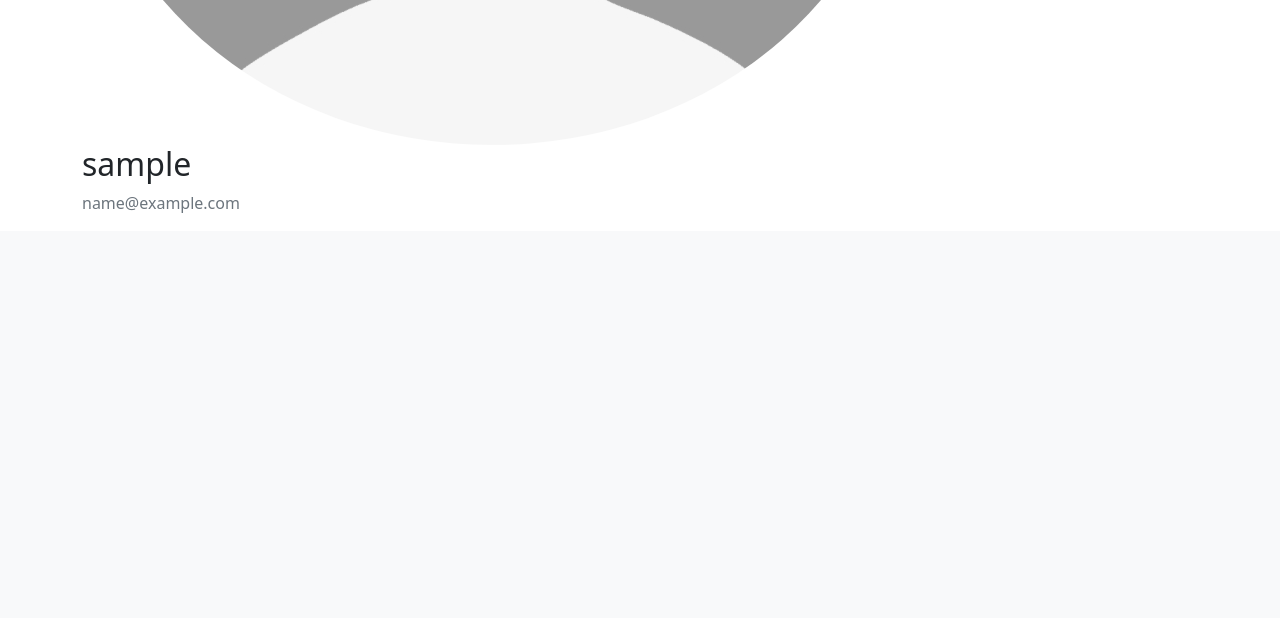
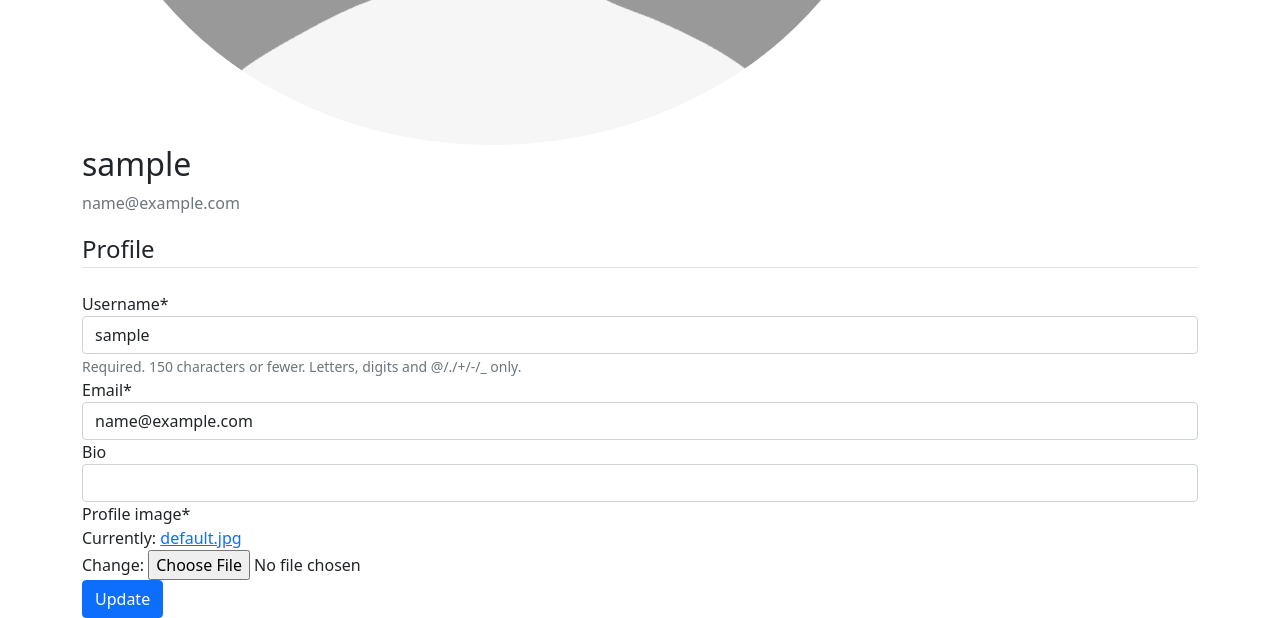
Before and after one commit to gisli91/verklegt2, a Django app: page /user/profile in a window 1280 px wide. Shown: the part 630-1248 px from the top of the page. Before the commit the page ends 843 px from the top, so only its background shows below. Run offline with Django 4.2, Linux system fonts and the light colour scheme; the visitor is signed in with stand-in values (Sample User, id 1); some libraries are stand-ins or nearby versions.

Commit message:
did save overwrite for profile model to resize large pics

```diff
--- a/templates/user/profile.html
+++ b/templates/user/profile.html
@@ -7,8 +7,19 @@
             <div class="media-body">
                 <h2 class="account-heading">{{ user.username }}</h2>
                 <p class="text-secondary">{{ user.email }}</p>
-                <p class="vTextField">{{ user.bio }}</p>
+                <p class="vTextField">{{ user.profile.bio }}</p>
             </div>
         </div>
+        <form class="content-section "method="post" enctype="multipart/form-data">
+            {% csrf_token %}
+            <fieldset class="from-group">
+                <legend class="border-bottom mb-4">Profile</legend>
+                {{ u_form|crispy }}
+                {{ p_form|crispy }}
+            </fieldset>
+            <div class="form-group">
+                <button class="btn btn-primary" type="submit">Update</button>
+            </div>
+        </form>
     </div>
 {% endblock %}
--- a/user/forms/user_forms.py
+++ b/user/forms/user_forms.py
@@ -19,4 +19,4 @@ class UserUpdateForm(forms.ModelForm):
 class ProfileUpdateForm(forms.ModelForm):
     class Meta:
         model = Profile
-        fields = ["profile_image"]
+        fields = ["bio", "profile_image"]
--- a/user/models.py
+++ b/user/models.py
@@ -1,6 +1,7 @@
 from django.contrib.auth.models import User
 from django.db import models
 from item.models import Item
+from PIL import Image
 # Create your models here.
 
 
@@ -13,3 +14,12 @@ class Profile(models.Model):
 
     def __str__(self):
         return f"{self.user.username} Profile"
+
+    def save(self):
+        super().save()
+
+        img = Image.open(self.profile_image.path)
+        if img.height > 300 or img.width > 300:
+            output_size = (300, 300)
+            img.thumbnail(output_size)
+            img.save(self.profile_image.path)
--- a/user/views.py
+++ b/user/views.py
@@ -28,12 +28,13 @@ def profile(request):
             user_update_from.save()
             profile_update_form.save()
             messages.success(request, f"Your profile has been updated")
+            return redirect("profile")
     else:
         user_update_from = UserUpdateForm(instance=request.user)
         profile_update_form = ProfileUpdateForm(instance=request.user.profile)
 
     context = {
-        "u-form": user_update_from,
+        "u_form": user_update_from,
         "p_form": profile_update_form
     }
 
```
Also changed, not shown: media/profile_images/default.jpg (added), media/profile_images/download_3CfMHtw.jpeg (added).
